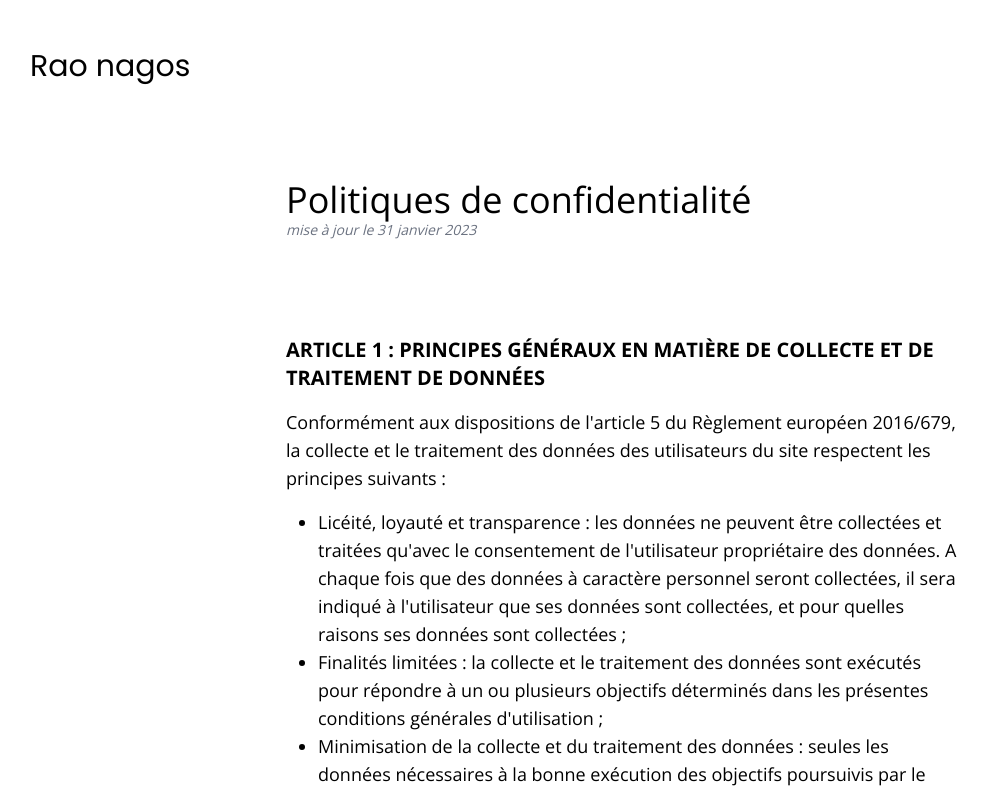
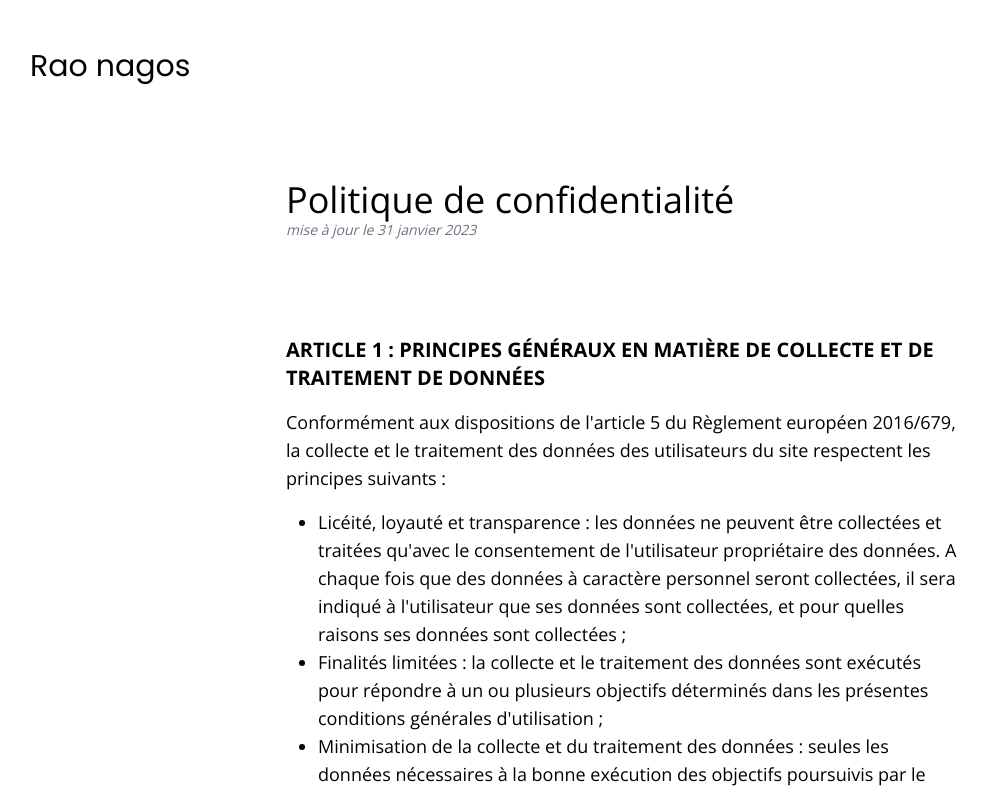
Before and after one commit to tetuaoro/raonagos, a Next.js app: page /privacy in a window 1280 px wide. Shown: the top 793 px of the page, without its empty margins (18-1005 px from the left). Built offline with nearby package versions, Linux system fonts and the light colour scheme.

Commit message:
fix: orthograph

```diff
--- a/package.json
+++ b/package.json
@@ -1,6 +1,6 @@
 {
   "name": "raonagos",
-  "version": "0.3.0",
+  "version": "0.3.1",
   "private": true,
   "description": "Agence numérique spécialisée dans la création de sites web personnalisés, de robots automatisés uniques et de serveurs de messagerie performants",
   "keywords": [
--- a/src/components/footer.tsx
+++ b/src/components/footer.tsx
@@ -72,7 +72,7 @@ const Footer: FC = () => {
           <Link href="/terms">Mentions légales</Link>
         </p>
         <p>
-          <Link href="/privacy">Politiques de confidentialité</Link>
+          <Link href="/privacy">Politique de confidentialité</Link>
         </p>
       </div>
     </footer>
--- a/src/legals/privacy.tsx
+++ b/src/legals/privacy.tsx
@@ -1,5 +1,4 @@
 import { siteurl } from "@libs/app"
-import Head from "next/head"
 import Link from "next/link"
 
 import type { FC } from "react"
@@ -7,7 +6,7 @@ import type { FC } from "react"
 const Component: FC = () => {
   return (
     <div className="mx-8 md:mx-32 lg:mx-64 ">
-      <h1 className="text-4xl">Politiques de confidentialité</h1>
+      <h1 className="text-4xl">Politique de confidentialité</h1>
       <p className="text-sm italic text-gray-500">mise à jour le 31 janvier 2023</p>
       <h2 className="text-xl font-semibold mt-24">ARTICLE 1&nbsp;: PRINCIPES GÉNÉRAUX EN MATIÈRE DE COLLECTE ET DE TRAITEMENT DE DONNÉES</h2>
       <p className="pt-4">
```
